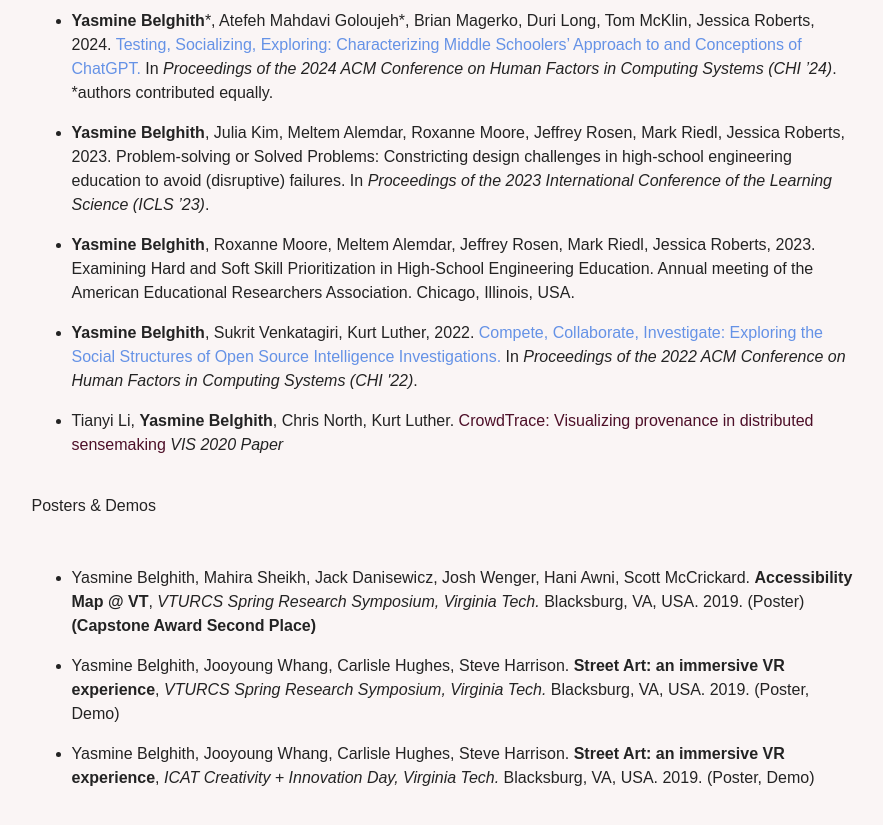
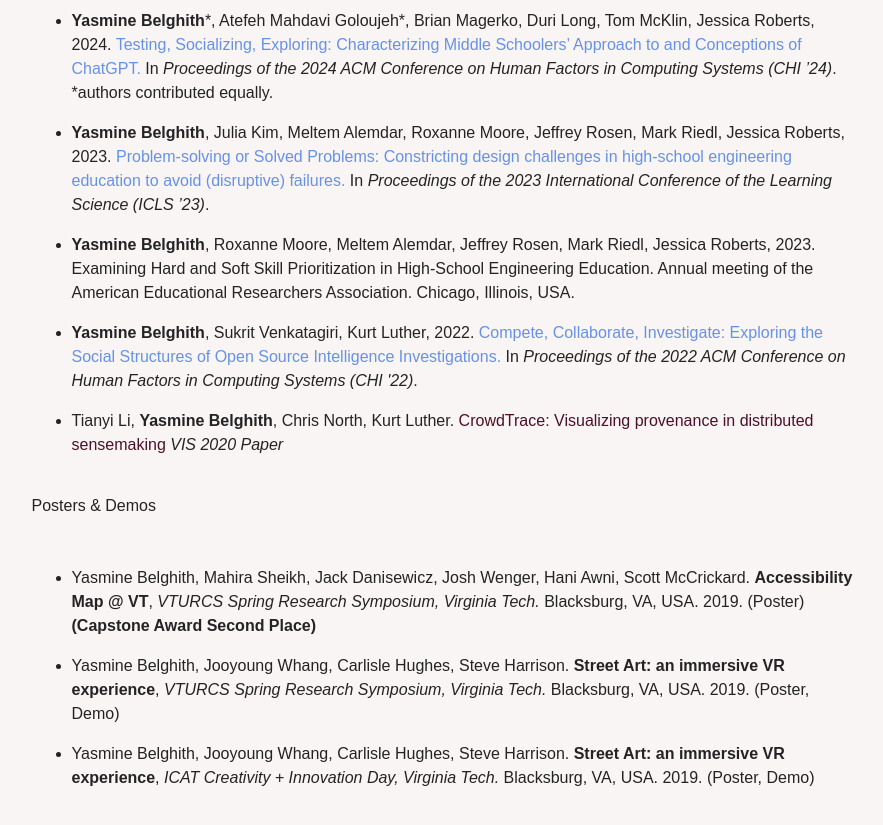
Before and after one commit to yasmine1506/yasmine.github.io, a plain HTML site: page index.html in a window 1280 px wide. Shown: the part 1160-1985 px from the top of the page, without its empty margins (197-1080 px from the left). Drawn offline with nearby package versions, Linux system fonts and the light colour scheme.

Commit message:
Update index.html

```diff
--- a/index.html
+++ b/index.html
@@ -152,7 +152,7 @@
                 <ul>
                     <li><p class="mbr-text mbr-fonts-style display-7"><strong>Yasmine Belghith</strong>, Mark Riedl, Roxanne Moore, Meltem Alemdar, Jessica Roberts, 2025. <a href="assets/files/Exploring_AI_Intervention_Points.pdf#page1" target="_blank">Exploring AI intervention points in high-school engineering education: a research through co-design approach.</a> <i>Information and Learning Sciences</i>.</p></li>
                     <li><p class="mbr-text mbr-fonts-style display-7"><strong>Yasmine Belghith</strong>*, Atefeh Mahdavi Goloujeh*, Brian Magerko, Duri Long, Tom McKlin, Jessica Roberts, 2024.  <a href="assets/files/chi24-440.pdf#page1" target="_blank">Testing, Socializing, Exploring: Characterizing Middle Schoolers’ Approach to and Conceptions of ChatGPT.</a> In <i>Proceedings of the 2024 ACM Conference on Human Factors in Computing Systems (CHI ’24)</i>. *authors contributed equally.  </p></li>
-                    <li><p class="mbr-text mbr-fonts-style display-7"><strong>Yasmine Belghith</strong>, Julia Kim, Meltem Alemdar, Roxanne Moore, Jeffrey Rosen, Mark Riedl, Jessica Roberts, 2023. Problem-solving or Solved Problems: Constricting design challenges in high-school engineering education to avoid (disruptive) failures. In <i>Proceedings of the 2023 International Conference of the Learning Science (ICLS ’23)</i>. </p></li>
+                    <li><p class="mbr-text mbr-fonts-style display-7"><strong>Yasmine Belghith</strong>, Julia Kim, Meltem Alemdar, Roxanne Moore, Jeffrey Rosen, Mark Riedl, Jessica Roberts, 2023.  <a href="assets/files/ICLS_2023.pdf#page1" target="_blank">Problem-solving or Solved Problems: Constricting design challenges in high-school engineering education to avoid (disruptive) failures.</a> In <i>Proceedings of the 2023 International Conference of the Learning Science (ICLS ’23)</i>. </p></li>
                     <li><p class="mbr-text mbr-fonts-style display-7"><strong>Yasmine Belghith</strong>, Roxanne Moore, Meltem Alemdar, Jeffrey Rosen, Mark Riedl, Jessica Roberts, 2023. Examining Hard and Soft Skill Prioritization in High-School Engineering Education. Annual meeting of the American Educational Researchers Association. Chicago, Illinois, USA. </p></li>
                     <li><p class="mbr-text mbr-fonts-style display-7"><strong>Yasmine Belghith</strong>, Sukrit Venkatagiri, Kurt Luther, 2022.  <a href="assets/files/chi22-421.pdf#page1" target="_blank">Compete, Collaborate, Investigate: Exploring the Social Structures of Open Source Intelligence Investigations.</a> In <i>Proceedings of the 2022 ACM Conference on Human Factors in Computing Systems (CHI '22)</i>.</p></li>
                     <li><p class="mbr-text mbr-fonts-style display-7">Tianyi Li, <strong>Yasmine Belghith</strong>, Chris North, Kurt Luther. <a href="https://crowd.cs.vt.edu/wp-content/uploads/2020/09/Li_CrowdTrace_VIS_2020.pdf" target="_blank" style="color: #4d0f28;">CrowdTrace: Visualizing provenance in distributed sensemaking</a><i> VIS 2020 Paper</i></p></li>
```
